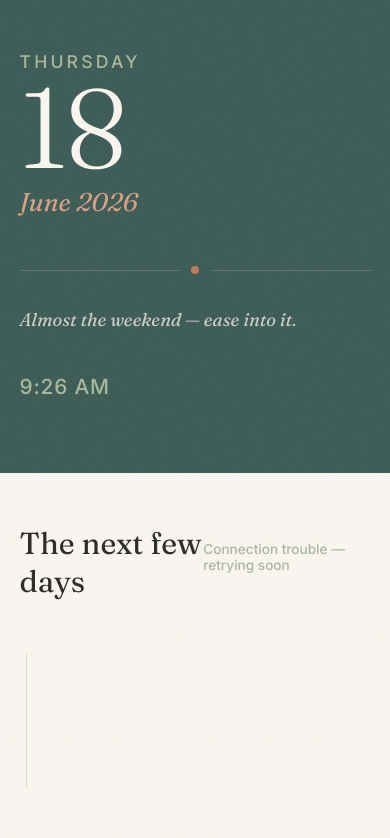
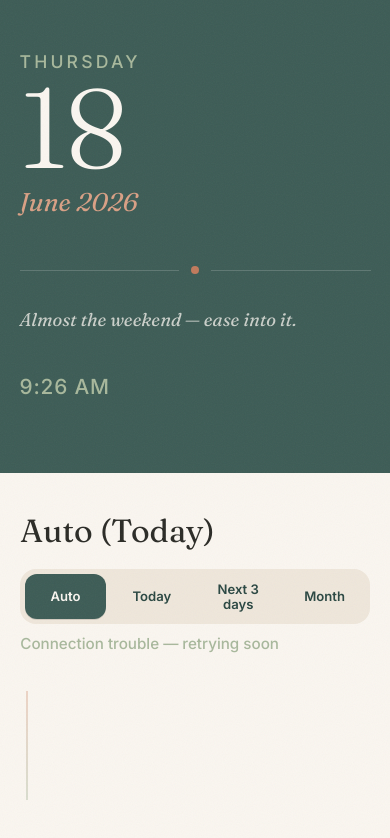
Before and after one commit to HildaPosada/tideline, a website: page extracted/tulum-calendar/public/index.html in a window 390 px wide. Drawn offline with Linux system fonts and the light colour scheme; no server answers.

Commit message:
Mirror range mode updates to nested Vercel project

```diff
--- a/extracted/tulum-calendar/api/events.js
+++ b/extracted/tulum-calendar/api/events.js
@@ -42,7 +42,9 @@ function expandOccurrences(vevent, rangeStart, rangeEnd) {
 module.exports = async (req, res) => {
   res.setHeader('Cache-Control', 's-maxage=120, stale-while-revalidate=60');
 
-  const daysAhead = Math.min(parseInt(req.query.days || '3', 10), 7);
+  const requestedDays = Number.parseInt(req.query.days || '3', 10);
+  const safeDays = Number.isNaN(requestedDays) ? 3 : requestedDays;
+  const daysAhead = Math.max(0, Math.min(safeDays, 31));
   const rangeStart = startOfDay(new Date());
   const rangeEnd = endOfDay(new Date(Date.now() + daysAhead * 86400000));
 
--- a/extracted/tulum-calendar/public/app.js
+++ b/extracted/tulum-calendar/public/app.js
@@ -3,6 +3,14 @@
 
 const DAY_NAMES = ['Sunday', 'Monday', 'Tuesday', 'Wednesday', 'Thursday', 'Friday', 'Saturday'];
 const MONTH_NAMES = ['January', 'February', 'March', 'April', 'May', 'June', 'July', 'August', 'September', 'October', 'November', 'December'];
+const RANGE_MODE_STORAGE_KEY = 'tidelineRangeMode';
+const MODE_AUTO = 'auto';
+const MODE_TODAY = 'today';
+const MODE_NEXT = 'next';
+const MODE_MONTH = 'month';
+const ALLOWED_MODES = [MODE_AUTO, MODE_TODAY, MODE_NEXT, MODE_MONTH];
+let currentRangeMode = MODE_AUTO;
+let lastAutoResolvedMode = '';
 
 // Ambient line rotates by day-of-week to keep the wall display feeling alive
 // without needing a live weather API. Tulum / coastal wellness register.
@@ -79,12 +87,103 @@ function renderLegend(events) {
   }
 }
 
+function readSavedRangeMode() {
+  try {
+    const raw = localStorage.getItem(RANGE_MODE_STORAGE_KEY);
+    if (ALLOWED_MODES.indexOf(raw) !== -1) return raw;
+  } catch (err) {
+    // localStorage may be blocked in hardened browser setups; default safely.
+  }
+  return MODE_AUTO;
+}
+
+function getAutoResolvedMode() {
+  const now = new Date();
+  const hour = now.getHours();
+
+  // Daytime emphasizes immediate schedule; evenings show a broader horizon.
+  return hour >= 6 && hour < 18 ? MODE_TODAY : MODE_NEXT;
+}
+
+function resolveDaysForMode(mode) {
+  if (mode === MODE_AUTO) {
+    return resolveDaysForMode(getAutoResolvedMode());
+  }
+  if (mode === MODE_TODAY) return 0;
+  if (mode === MODE_MONTH) return 30;
+  return 3;
+}
+
+function modeTitle(mode) {
+  if (mode === MODE_AUTO) {
+    return getAutoResolvedMode() === MODE_TODAY ? 'Auto (Today)' : 'Auto (Next 3 days)';
+  }
+  if (mode === MODE_TODAY) return 'Today';
+  if (mode === MODE_MONTH) return 'Month';
+  return 'Next 3 days';
+}
+
+function applyRangeSelection(mode) {
+  currentRangeMode = mode;
+
+  const autoBtn = document.getElementById('rangeAuto');
+  const todayBtn = document.getElementById('rangeToday');
+  const nextBtn = document.getElementById('rangeNext');
+  const monthBtn = document.getElementById('rangeMonth');
+
+  autoBtn.classList.toggle('is-active', mode === MODE_AUTO);
+  todayBtn.classList.toggle('is-active', mode === MODE_TODAY);
+  nextBtn.classList.toggle('is-active', mode === MODE_NEXT);
+  monthBtn.classList.toggle('is-active', mode === MODE_MONTH);
+
+  autoBtn.setAttribute('aria-pressed', mode === MODE_AUTO ? 'true' : 'false');
+  todayBtn.setAttribute('aria-pressed', mode === MODE_TODAY ? 'true' : 'false');
+  nextBtn.setAttribute('aria-pressed', mode === MODE_NEXT ? 'true' : 'false');
+  monthBtn.setAttribute('aria-pressed', mode === MODE_MONTH ? 'true' : 'false');
+
+  document.querySelector('.agenda-title').textContent = modeTitle(mode);
+
+  try {
+    localStorage.setItem(RANGE_MODE_STORAGE_KEY, mode);
+  } catch (err) {
+    // Ignore storage write failures and keep using in-memory state.
+  }
+}
+
+function wireRangeToggle() {
+  const buttons = document.querySelectorAll('.range-btn');
+  for (const btn of buttons) {
+    btn.addEventListener('click', async () => {
+      const nextMode = btn.getAttribute('data-range-mode');
+      if (nextMode === currentRangeMode || ALLOWED_MODES.indexOf(nextMode) === -1) return;
+      applyRangeSelection(nextMode);
+      await loadEvents();
+    });
+  }
+}
+
+function maybeRefreshAutoModeTitle() {
+  if (currentRangeMode !== MODE_AUTO) return;
+  const resolved = getAutoResolvedMode();
+  if (resolved === lastAutoResolvedMode) return;
+
+  lastAutoResolvedMode = resolved;
+  applyRangeSelection(MODE_AUTO);
+  loadEvents();
+}
+
 function renderAgenda(events) {
   const wrap = document.getElementById('tideline');
   wrap.innerHTML = '';
 
   if (events.length === 0) {
-    wrap.innerHTML = '<p class="empty-state">Nothing on the horizon. Enjoy the quiet.</p>';
+    const days = resolveDaysForMode(currentRangeMode);
+    const message = days === 0
+      ? 'Nothing scheduled today. Enjoy the breathing room.'
+      : days >= 30
+        ? 'The month ahead looks light. Enjoy the quiet tide.'
+        : 'Nothing on the horizon. Enjoy the quiet.';
+    wrap.innerHTML = `<p class="empty-state">${message}</p>`;
     return;
   }
 
@@ -122,7 +221,10 @@ function escapeHtml(str) {
 async function loadEvents() {
   const statusLine = document.getElementById('statusLine');
   try {
-    const res = await fetch('/api/events?days=4');
+    statusLine.textContent = 'Syncing...';
+
+    const days = resolveDaysForMode(currentRangeMode);
+    const res = await fetch(`/api/events?days=${days}`);
     const data = await res.json();
 
     if (data.errors && data.errors.length > 0) {
@@ -133,7 +235,7 @@ async function loadEvents() {
     renderAgenda(data.events);
 
     const syncedAt = new Date(data.generatedAt);
-    statusLine.textContent = `Updated ${formatTime(syncedAt.toISOString(), false)}`;
+    statusLine.textContent = `Updated ${formatTime(syncedAt.toISOString(), false)} · ${modeTitle(currentRangeMode)}`;
   } catch (err) {
     console.error('Failed to load events', err);
     statusLine.textContent = 'Connection trouble — retrying soon';
@@ -141,10 +243,18 @@ async function loadEvents() {
 }
 
 function init() {
+  const savedRangeMode = readSavedRangeMode();
+  lastAutoResolvedMode = getAutoResolvedMode();
+  applyRangeSelection(savedRangeMode);
+  wireRangeToggle();
+
   renderClockAndDate();
   loadEvents();
 
-  setInterval(renderClockAndDate, 30000); // refresh clock every 30s
+  setInterval(() => {
+    renderClockAndDate();
+    maybeRefreshAutoModeTitle();
+  }, 30000); // refresh clock every 30s and update auto mode when time window shifts
   setInterval(loadEvents, 5 * 60000); // refresh calendar data every 5 min
 }
 
--- a/extracted/tulum-calendar/public/index.html
+++ b/extracted/tulum-calendar/public/index.html
@@ -36,7 +36,15 @@
     <section class="agenda">
       <header class="agenda-header">
         <h2 class="agenda-title">The next few days</h2>
-        <p class="agenda-status" id="statusLine">Syncing…</p>
+        <div class="agenda-controls">
+          <div class="range-toggle" role="group" aria-label="Date range">
+            <button class="range-btn" id="rangeAuto" data-range-mode="auto" type="button" aria-pressed="true">Auto</button>
+            <button class="range-btn" id="rangeToday" data-range-mode="today" type="button" aria-pressed="false">Today</button>
+            <button class="range-btn" id="rangeNext" data-range-mode="next" type="button" aria-pressed="false">Next 3 days</button>
+            <button class="range-btn" id="rangeMonth" data-range-mode="month" type="button" aria-pressed="false">Month</button>
+          </div>
+          <p class="agenda-status" id="statusLine">Syncing…</p>
+        </div>
       </header>
 
       <div class="tideline-wrap" id="tideline">
--- a/extracted/tulum-calendar/public/style.css
+++ b/extracted/tulum-calendar/public/style.css
@@ -29,11 +29,17 @@ html, body {
   overflow: hidden; /* this is a fixed wall display, not a scrolling page */
 }
 
+html {
+  -webkit-text-size-adjust: 100%;
+  text-size-adjust: 100%;
+}
+
 body {
   font-family: var(--font-body);
   background: var(--sand);
   color: var(--charcoal);
   -webkit-font-smoothing: antialiased;
+  touch-action: manipulation;
 }
 
 /* Subtle paper-grain texture overlay to keep the warm backdrop from
@@ -168,7 +174,7 @@ body {
 
 .agenda {
   background: var(--white-soft);
-  padding: 6vh 5vw;
+  padding: 5vh 4vw;
   overflow-y: auto;
   display: flex;
   flex-direction: column;
@@ -177,22 +183,68 @@ body {
 .agenda-header {
   display: flex;
   justify-content: space-between;
-  align-items: baseline;
-  margin-bottom: 3rem;
+  align-items: center;
+  margin-bottom: 2.4rem;
   flex-shrink: 0;
+  gap: 1.2rem;
 }
 
 .agenda-title {
   font-family: var(--font-display);
   font-weight: 400;
-  font-size: 1.9rem;
+  font-size: 2rem;
   color: var(--charcoal);
 }
 
+.agenda-controls {
+  display: flex;
+  flex-direction: column;
+  align-items: flex-end;
+  gap: 0.65rem;
+}
+
+.range-toggle {
+  display: grid;
+  grid-template-columns: repeat(4, minmax(0, 1fr));
+  align-items: stretch;
+  gap: 0.35rem;
+  padding: 0.3rem;
+  border-radius: 16px;
+  background: #efe7db;
+  min-width: 452px;
+}
+
+.range-btn {
+  font-family: var(--font-body);
+  font-size: 0.85rem;
+  font-weight: 600;
+  border: 0;
+  border-radius: 12px;
+  color: var(--teal-deep);
+  background: transparent;
+  min-height: 44px;
+  min-width: 98px;
+  padding: 0.55rem 0.7rem;
+  line-height: 1.1;
+  text-align: center;
+}
+
+.range-btn.is-active {
+  background: var(--teal);
+  color: var(--white-soft);
+  box-shadow: 0 1px 0 rgba(0, 0, 0, 0.12);
+}
+
+.range-btn:focus-visible {
+  outline: 2px solid var(--clay);
+  outline-offset: 2px;
+}
+
 .agenda-status {
-  font-size: 0.85rem;
+  font-size: 0.95rem;
   color: var(--sage);
   font-weight: 500;
+  text-align: right;
 }
 
 /* The tideline: a single vertical rule events sit along,
@@ -220,7 +272,7 @@ body {
 
 .day-group-label {
   font-family: var(--font-body);
-  font-size: 0.8rem;
+  font-size: 0.9rem;
   font-weight: 600;
   letter-spacing: 0.12em;
   text-transform: uppercase;
@@ -245,8 +297,8 @@ body {
 .event-row {
   display: flex;
   align-items: baseline;
-  gap: 1rem;
-  padding: 0.7rem 0;
+  gap: 1.1rem;
+  padding: 0.85rem 0;
   position: relative;
 }
 
@@ -266,22 +318,23 @@ body {
 
 .event-time {
   font-family: var(--font-body);
-  font-size: 0.9rem;
+  font-size: 1.02rem;
   font-weight: 500;
   color: var(--sage);
-  min-width: 78px;
+  min-width: 88px;
   flex-shrink: 0;
 }
 
 .event-title {
   font-family: var(--font-body);
-  font-size: 1.05rem;
+  font-size: 1.18rem;
   font-weight: 500;
   color: var(--charcoal);
+  line-height: 1.32;
 }
 
 .event-meta {
-  font-size: 0.85rem;
+  font-size: 0.95rem;
   color: var(--sage);
 }
 
@@ -307,6 +360,31 @@ body {
   html, body { overflow: auto; }
   .hero-date { font-size: 7rem; }
   .legend { padding-top: 1.5rem; }
+  .agenda {
+    padding: 4.5vh 5.2vw;
+  }
+  .agenda-header {
+    flex-direction: column;
+    align-items: flex-start;
+    margin-bottom: 2rem;
+  }
+  .agenda-controls {
+    width: 100%;
+    align-items: flex-start;
+  }
+  .range-toggle {
+    width: 100%;
+    min-width: 0;
+  }
+  .range-btn {
+    flex: 1;
+    min-width: 0;
+    font-size: 0.82rem;
+    padding: 0.5rem 0.45rem;
+  }
+  .agenda-status {
+    text-align: left;
+  }
 }
 
 /* Respect reduced motion preferences throughout */
```
